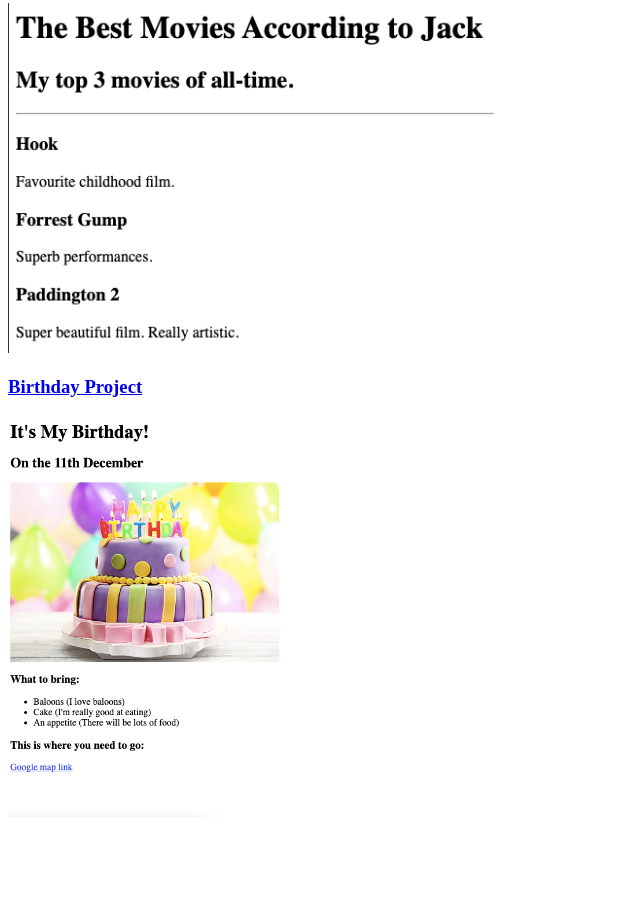
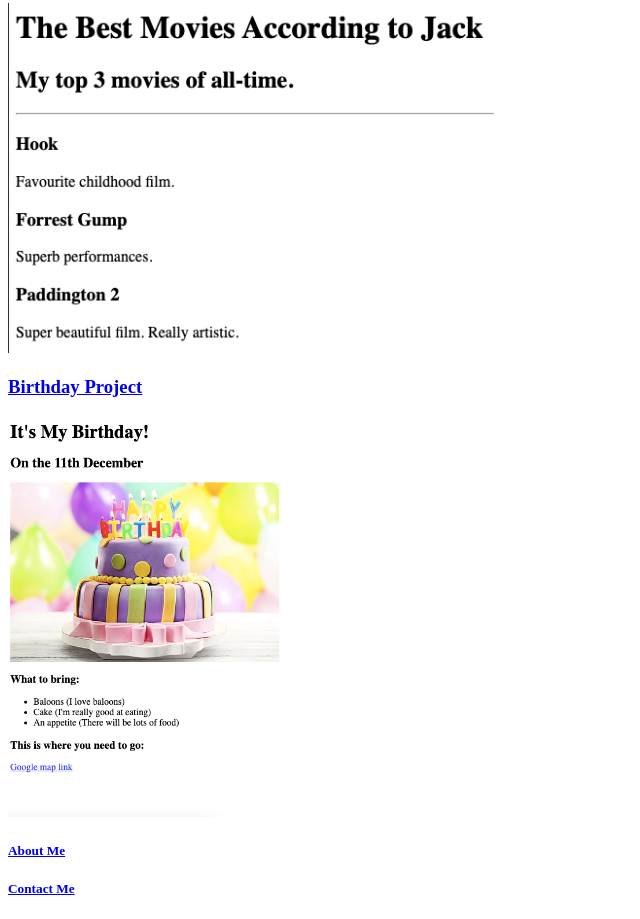
Before and after one commit to justjack92/html-portfolio, a plain HTML site: page index.html in a window 1280 px wide. Shown: the part 185-1104 px from the top of the page, without its empty margins (0-640 px from the left). Before the commit the page ends 1014 px from the top, so only its background shows below. Drawn offline with Linux system fonts and the light colour scheme.

Commit message:
Add files via upload

```diff
--- a/index.html
+++ b/index.html
@@ -29,6 +29,8 @@ https://developer.mozilla.org/en-US/docs/Web/HTML/Element/img#attr-height -->
     <img src="./assets/images/movie-ranking3.png" height="350" alt="movie ranking">
     <h3><a href="./public/birthday-invite.html">Birthday Project</a></h3>
     <img src="./assets/images/birthday-invite.png" height="400" alt="birthday invite">
+    <h5><a href="./public/about.html">About Me</a></h5>
+    <h5><a href="./public/contact.html">Contact Me</a></h5>
 
 </body>
 </html>
```
